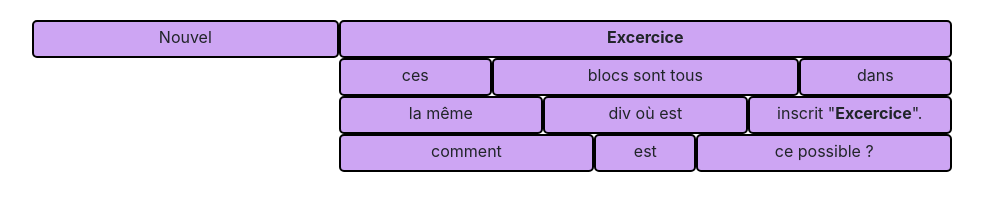
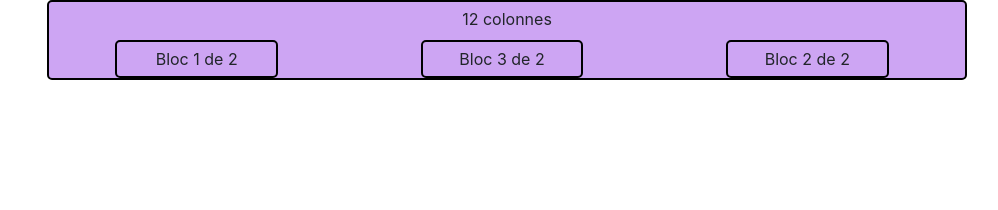
Before and after one commit to ChristineSautelet/bootstrap-training, a plain HTML site: page index.html in a window 1280 px wide. Shown: the whole page, without its empty margins (133-1131 px from the left). Drawn offline with Linux system fonts and the light colour scheme.

Commit message:
exercice3

```diff
--- a/index.html
+++ b/index.html
@@ -13,26 +13,22 @@
 <div class="container-fluid">
     <div class="container">
         <div class="row">
-            <div class="col-md-4">
-                <p class="element">Nouvel</p>
+            <div class="col-md-12">
+                <p>12 colonnes</p>
             </div>
-            <div class="col-md-8">
-                <p class="element"><strong>Excercice</strong></p class="element">
-                <div class="row row2">
-                    <div class="col-md-3"><p class="element">ces</p class="element"></div>
-                    <div class="col-md-6"><p class="element">blocs sont tous</p class="element"></div>
-                    <div class="col-md-3"><p class="element">dans</p class="element"></div>
-                </div>
-                <div class="row">
-                <div class="col-md-4"><p class="element">la même</p class="element"></div>
-                <div class="col-md-4"><p class="element">div où est</p class="element"></div>
-                <div class="col-md-4"><p class="element">inscrit "<strong>Excercice</strong>".</p class="element"></div>
-                </div>
-                <div class="row">
-                    <div class="col-md-5"><p class="element">comment</p class="element"></div>
-                    <div class="col-md-2"><p class="element">est</p class="element"></div>
-                    <div class="col-md-5"><p class="element">ce possible ?</p class="element"></div>
-                    </div>
+        </div>
+        <div class="row row2">
+            <div class="col-md-1 order-md-1"></div>
+            <div class="col-md-2 order-md-2">
+                <p class="contour">Bloc 1 de 2</p>
+            </div>
+            <div class="col-md-2 order-md-3"></div>
+            <div class="col-md-2 order-md-6">
+                <p class="contour">Bloc 2 de 2</p class="contour">
+            </div>
+            <div class="col-md-2 order-md-5"></div>
+            <div class="col-md-2 order-md-4">
+                <p class="contour">Bloc 3 de 2</p class="contour">
             </div>
         </div>
     </div>
--- a/scss/style.scss
+++ b/scss/style.scss
@@ -1,22 +1,26 @@
-.container{
+.container {
+    background-color: #cda5f3;
+    border: solid 2px black;
+    border-radius: 5px;
     width: 920px;
-    margin-top: 20px;
-}
-.container-fluid{
+  }
+
+  .container-fluid {
     text-align: center;
-}
-.row{
+  }
+
+  .row {
     height: 38px;
-}
-.element{
+  }
+
+  .contour {
     border: solid 2px black;
     border-radius: 5px;
     text-align: center;
-    background-color: #cda5f3;
-    height: 38px;
-    margin-left: -30px;
-    padding-top: 3px;
-}
-.row2{
-    margin-top: -16px;
-}
+    margin-left: -25px;
+    margin-right: -15px;
+  }
+
+  p {
+    padding: 5px;
+  }
```
Also changed, not shown: css/style.css, css/style.min.css, 2 other files.
